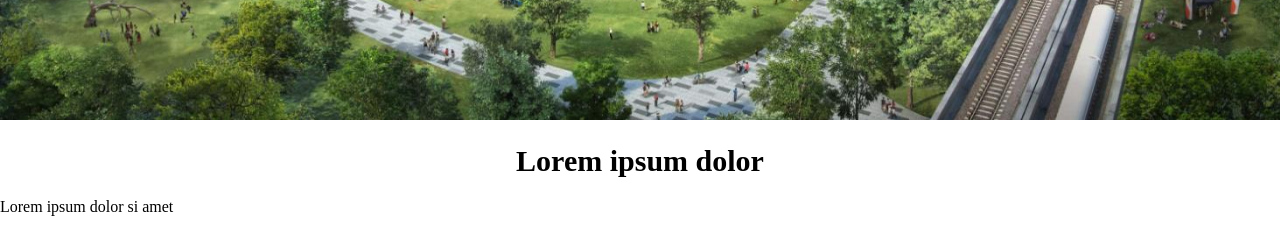
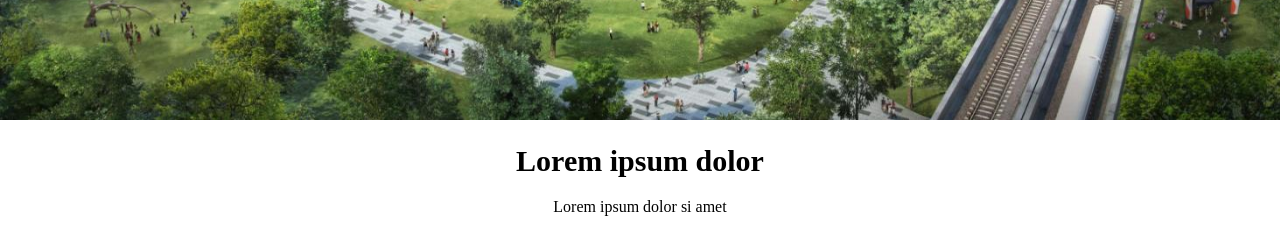
Before and after one commit to cfglondon23/Team-8, a Flask app: page / in a window 1280 px wide; the page is wider, and only the part inside the window is pictured. Shown: the part 668-900 px from the top of that part. Run offline with Flask 3, Linux system fonts and the light colour scheme.

Commit message:
Title Text

```diff
--- a/static/css/main.css
+++ b/static/css/main.css
@@ -6,3 +6,7 @@ body {
     text-align: center;
     font-size: 30px;
 }
+
+#title_text {
+    text-align: center;
+}
--- a/templates/base.html
+++ b/templates/base.html
@@ -14,6 +14,6 @@
 
     <h1 id="title">Lorem ipsum dolor</h1>
 
-    <p>Lorem ipsum dolor si amet</p>
+    <p id = "title_text">Lorem ipsum dolor si amet</p>
 </body>
 </html>
```
